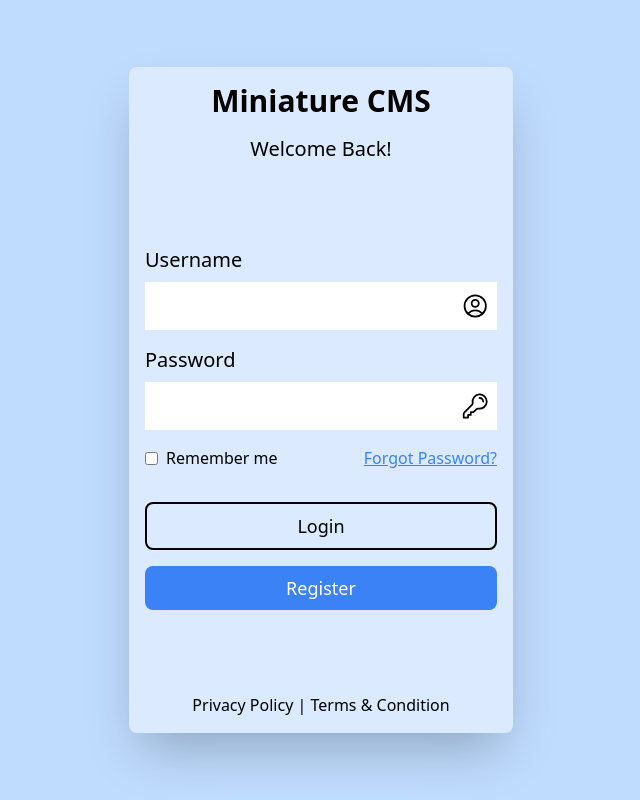
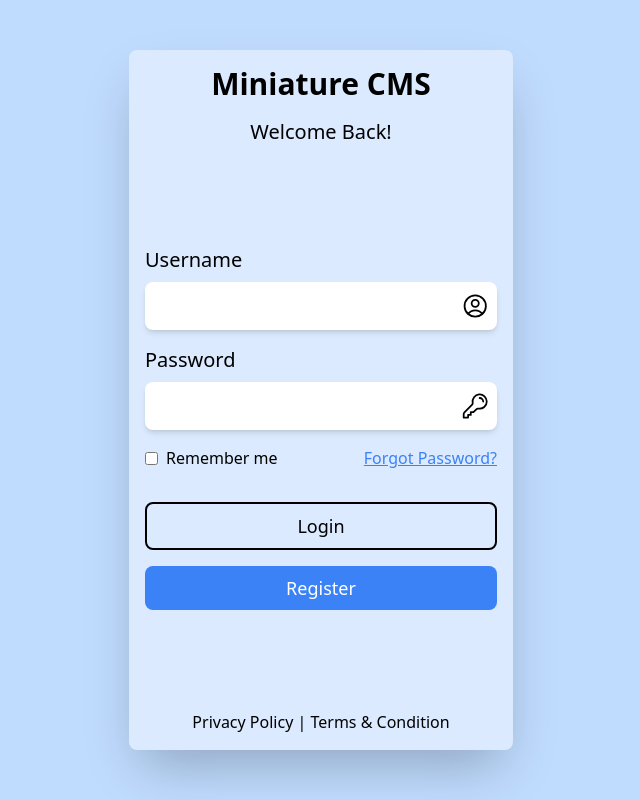
Before and after one commit to Nommiiee/miniature-cms, a React (Vite) app: page / in a window 1280 px wide. Shown: the whole page, without its empty margins (319-959 px from the left). Built offline with nearby package versions, Linux system fonts and the light colour scheme.

Commit message:
made the login page

```diff
--- a/src/pages/login/login.jsx
+++ b/src/pages/login/login.jsx
@@ -5,8 +5,8 @@ export default function login() {
   return (
     <>
       <div className="w-full h-screen bg-blue-200 flex justify-center items-center">
-        <div className="w-96 h-5/6 bg-blue-100 p-4 rounded-lg shadow-2xl">
-          <div className="w-full h-full flex flex-col items-center justify-between">
+        <div className="w-96 h-[700px] bg-blue-100 p-4 rounded-lg shadow-2xl">
+          <div className="w-full h-full flex flex-col items-center justify-between gap-4">
             <div className="w-full text-center">
               <h1 className="text-3xl font-semibold text-center">
                 Miniature CMS
@@ -19,7 +19,7 @@ export default function login() {
                   <label className="pb-2 text-xl" htmlFor="username">
                     Username
                   </label>
-                  <div className="p-1 w-full flex bg-white items-center ">
+                  <div className="p-1 w-full flex bg-white items-center rounded-lg shadow-md">
                     <input
                       type="text"
                       className="p-2 w-full focus:outline-[0.5px] focus:outline-gray-00 "
@@ -45,7 +45,7 @@ export default function login() {
                   <label className="pb-2 text-xl" htmlFor="password">
                     Password
                   </label>
-                  <div className="p-1 w-full flex bg-white items-center ">
+                  <div className="p-1 w-full flex bg-white items-center rounded-lg shadow-md">
                     <input
                       type="password"
                       className="p-2 w-full focus:outline-[0.5px] focus:outline-gray-00 "
```
